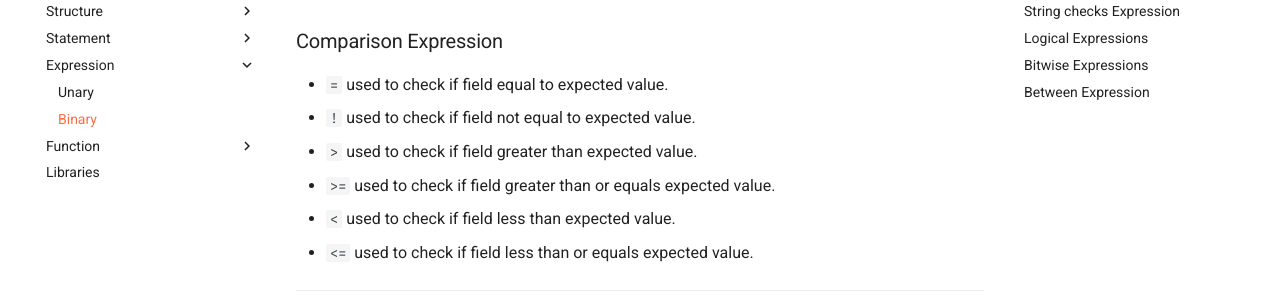
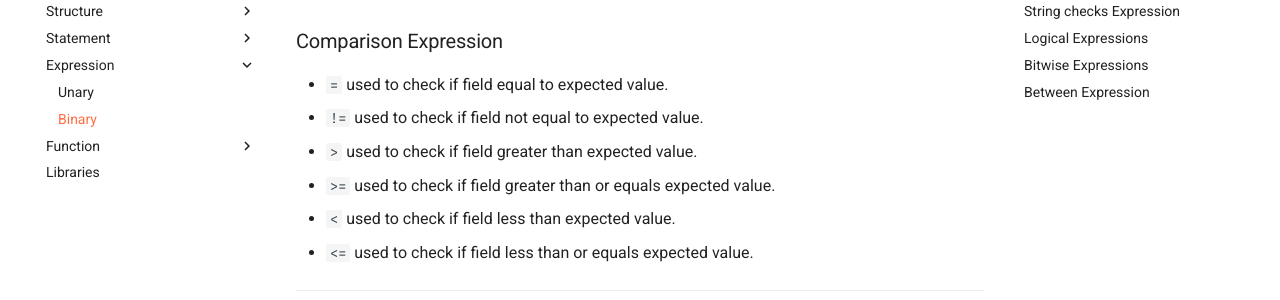
Before and after one commit to AmrDeveloper/GQL, an MkDocs documentation site: the page built from docs/expression/binary.md, in a window 1280 px wide and 900 px high, scrolled down 340 px. Shown: the part 151-451 px from the top of the window. Built offline with MkDocs 1.6.1 and Material for MkDocs 9.7.7, drawn with Linux system fonts in a browser that asks for light colours; comment, search, counter and statistics services are not loaded.

```diff
--- a/docs/expression/binary.md
+++ b/docs/expression/binary.md
@@ -12,7 +12,7 @@ Used to perform arithmetic operators on number types.
 
 ### Comparison Expression
 - `=` used to check if field equal to expected value.
-- `!` used to check if field not equal to expected value.
+- `!=` used to check if field not equal to expected value.
 - `>` used to check if field greater than expected value.
 - `>=` used to check if field greater than or equals expected value.
 - `<` used to check if field less than expected value.
```
